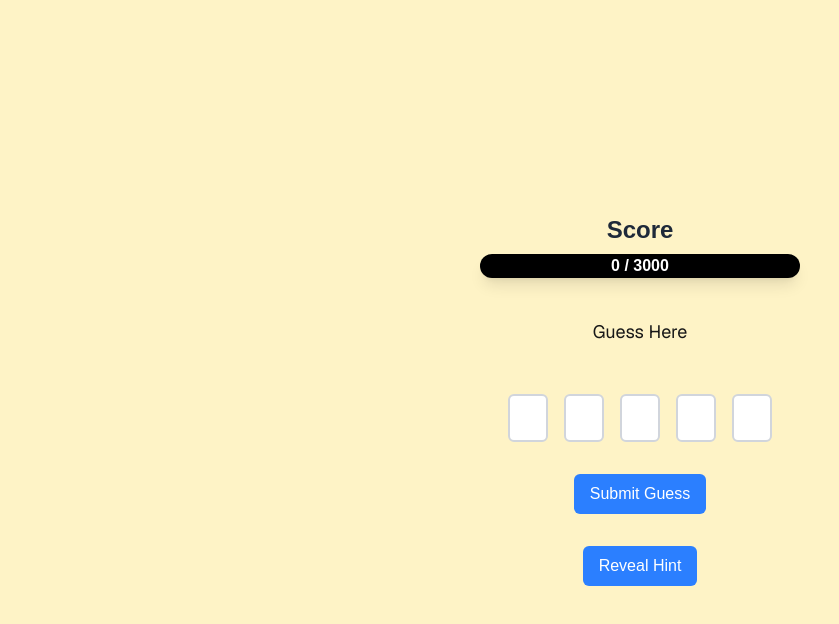
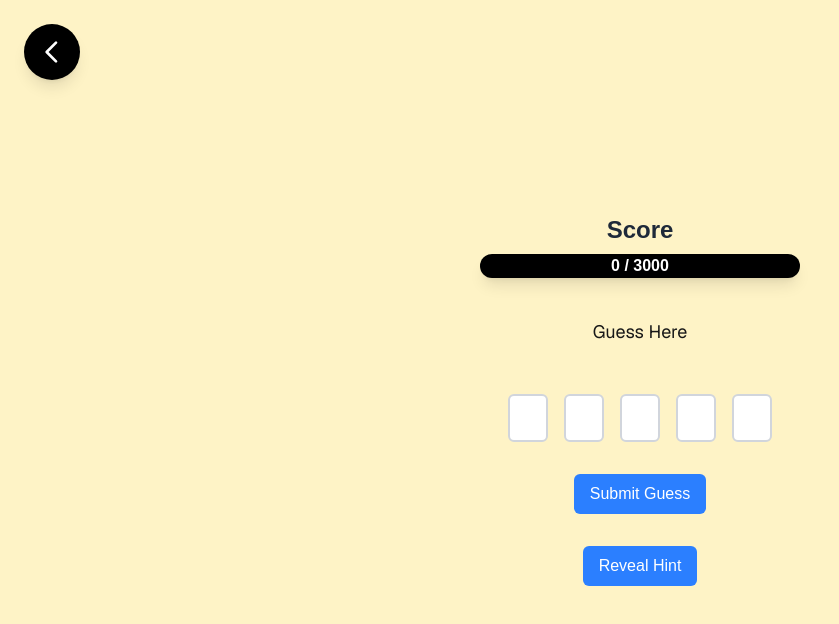
Before and after one commit to SantinoGiordano/WoordleFrontend, a Next.js app: page /mainGame in a window 1280 px wide. Shown: the top 624 px of the page, without its empty margins (0-839 px from the left). Built offline with nearby package versions, Linux system fonts and the light colour scheme; no server answers.

Commit message:
back button to prev dir

```diff
--- a/app/(root)/mainGame/page.tsx
+++ b/app/(root)/mainGame/page.tsx
@@ -1,6 +1,7 @@
 "use client";
 import { Animal } from "@/types/types";
 import { useEffect, useState } from "react";
+import Link from "next/link";
 
 export default function Home() {
   const [word, setWord] = useState("");
@@ -128,6 +129,26 @@ export default function Home() {
 
   return (
     <>
+      <div className="fixed top-6 left-6 z-50">
+        <Link href="/" aria-label="Back to Home">
+          <button className="w-14 h-14 rounded-full bg-black flex items-center justify-center shadow-lg hover:bg-gray-800 transition-colors">
+            <svg
+              xmlns="http://www.w3.org/2000/svg"
+              fill="none"
+              viewBox="0 0 24 24"
+              strokeWidth={2}
+              stroke="white"
+              className="w-8 h-8"
+            >
+              <path
+                strokeLinecap="round"
+                strokeLinejoin="round"
+                d="M15 19l-7-7 7-7"
+              />
+            </svg>
+          </button>
+        </Link>
+      </div>
       <div className="flex flex-col justify-center items-center min-h-screen p-8 pb-20 gap-8 sm:p-20 bg-amber-100">
         <div className="flex flex-col items-center font-bold text-3xl w-full max-w-xs">
           <h1 className="mb-2 text-2xl font-semibold text-gray-800">Score</h1>
```
